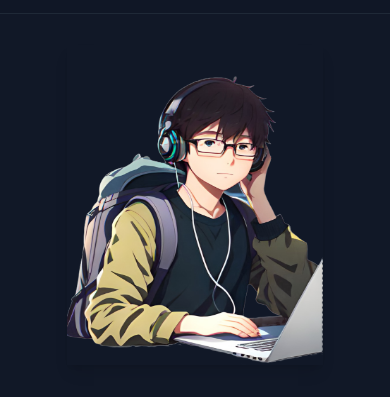
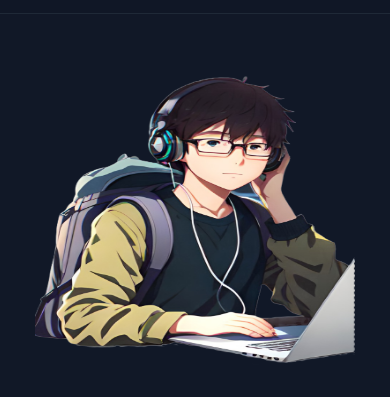
Before and after one commit to hmarshmello/aboutme, a plain HTML site: page index.html in a window 390 px wide. Shown: the part 51-448 px from the top of the page. Drawn offline with nearby package versions, Linux system fonts and the light colour scheme.

Commit message:
Update index.html

```diff
--- a/index.html
+++ b/index.html
@@ -5,7 +5,7 @@
     <meta name="viewport" content="width=device-width, initial-scale=1.0">
     <title>Harsh Shrivastava - Developer Portfolio</title>
     <!-- FAVICON / SITE ICON -->
-    <link rel="icon" type="image/png" href="logo.png">
+    <link rel="icon" type="image/jpg" href="logo.jpg">
     <!-- Tailwind CSS -->
     <script src="https://cdn.tailwindcss.com"></script>
     <!-- Google Fonts: Poppins -->
@@ -91,7 +91,7 @@
                 </div>
             </div>
             <div class="md:w-1/2 flex justify-center mb-10 md:mb-0">
-                 <img src="m2.png" alt="Harsh Shrivastava" class="w-64 h-80 md:w-80 md:h-80 object-fill shadow-lg">
+                 <img src="m2.png" alt="Harsh Shrivastava" class="w-80 h-80 md:w-80 md:h-80 object-fill">
             </div></div>
         </section>
 
```
